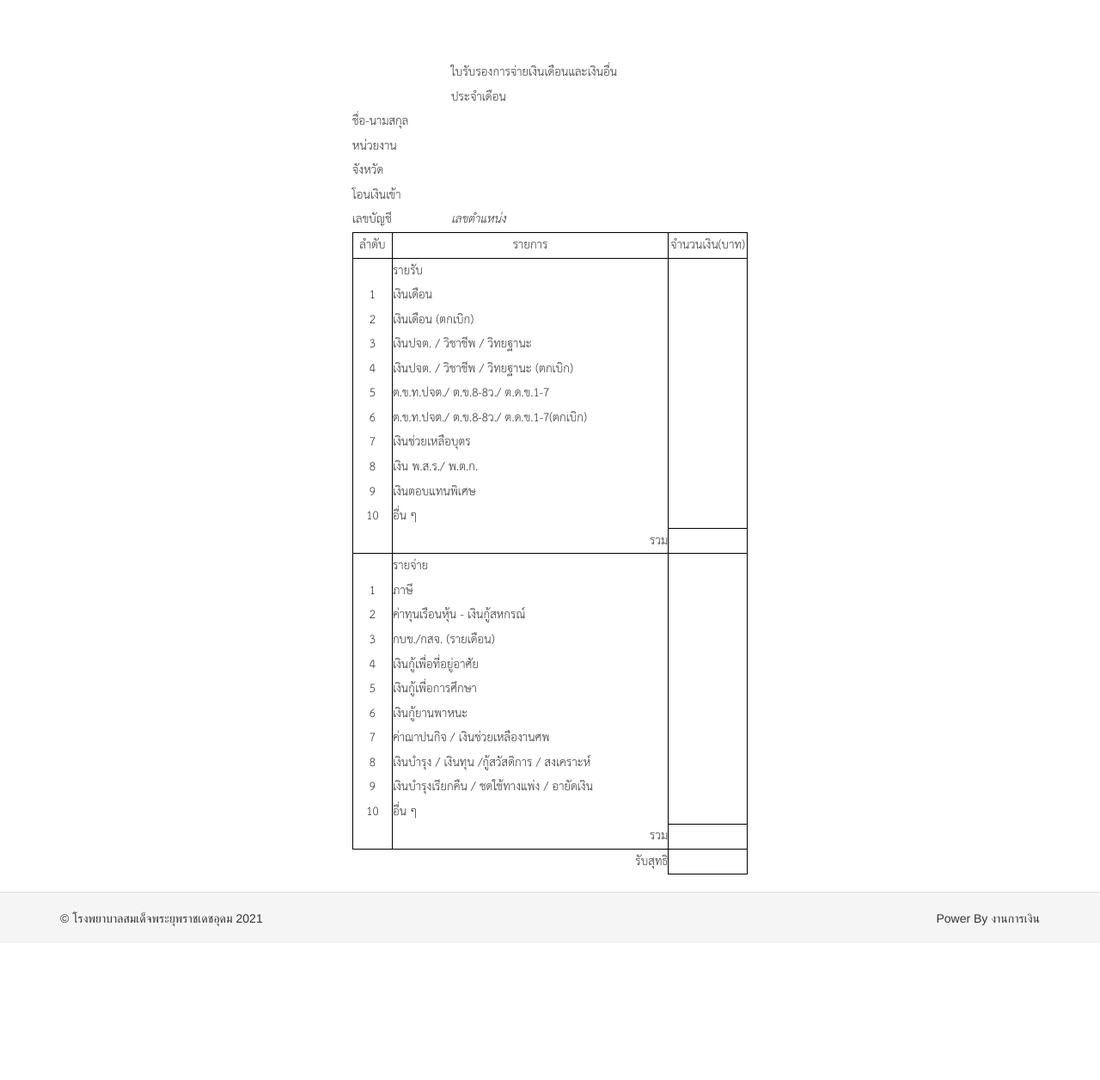
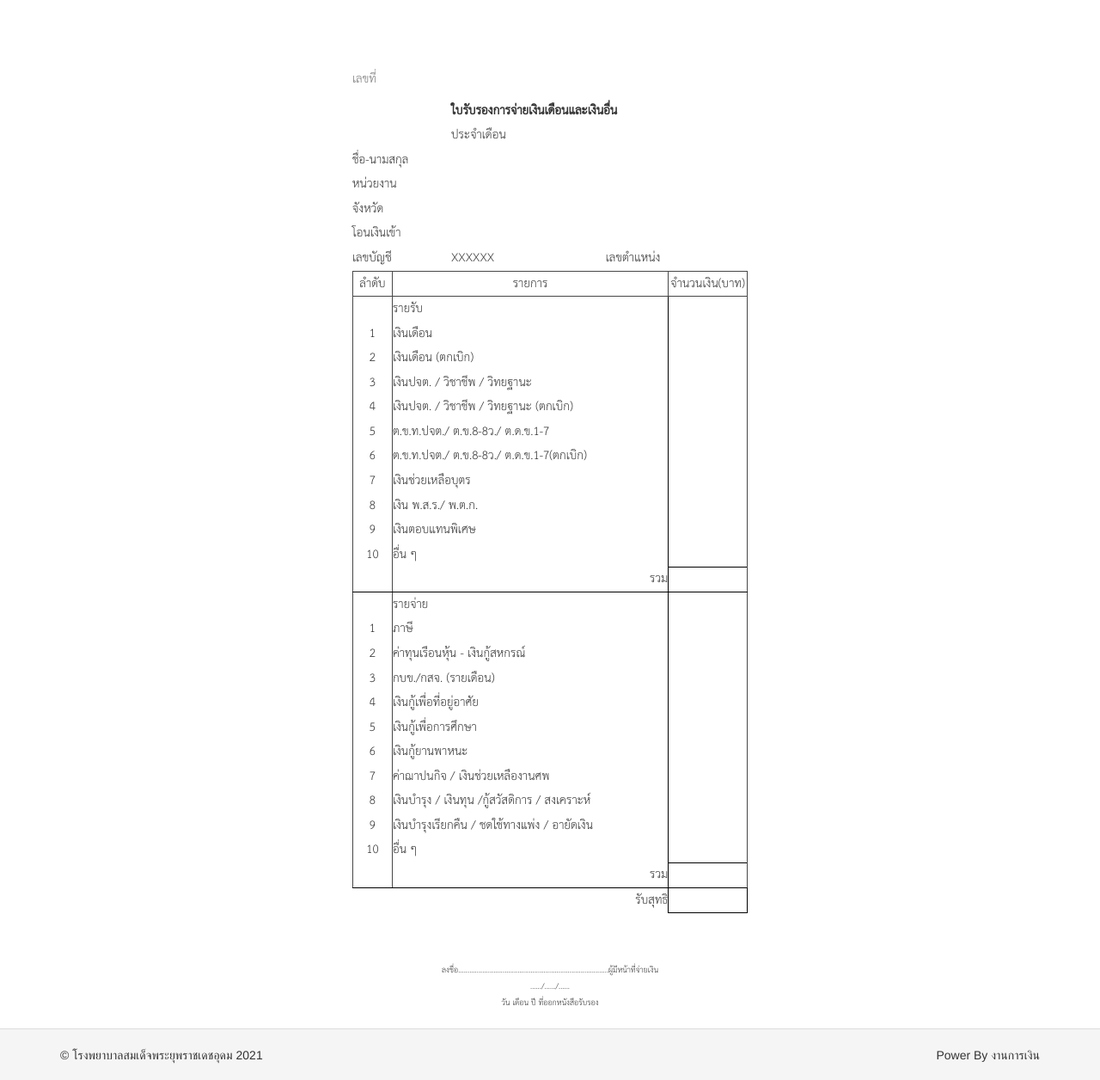
Before and after one commit to jhaturaphat/financedetudomhospital, a Yii app: template views/government-salary/slip.php in a window 1280 px wide. Shown: the whole page at 86% size. Before the commit the page ends 1078 px from the top, so only its background shows below. Run offline with PHP 8.4 and a stand-in for Yii, Linux system fonts and the light colour scheme; the template is opened without the code that fills it, so the values that code supplies are empty; some libraries are stand-ins or nearby versions.

Commit message:
complete pdf thai

```diff
--- a/assets/AppAsset.php
+++ b/assets/AppAsset.php
@@ -20,7 +20,7 @@ class AppAsset extends AssetBundle
     public $basePath = '@webroot';
     public $baseUrl = '@web';
     public $css = [
-        'css/site.css',
+        'css/site.css'
     ];
     public $js = [
     ];
--- a/views/government-salary/slip.php
+++ b/views/government-salary/slip.php
@@ -4,10 +4,11 @@
 ?>
 
 <div class="slip-container">
-    <table id="title">
+    <table id="t-title">
+        <caption class="hidden-print">เลขที่ <?= $model->id_gs ?></caption>
         <tr>
             <td class="b-none" width="25%"></td>
-            <td class="b-none" width="75%">ใบรับรองการจ่ายเงินเดือนและเงินอื่น</td>
+            <td class="b-none f-bold" width="75%">ใบรับรองการจ่ายเงินเดือนและเงินอื่น</td>
         </tr>
         <tr>
             <td class="b-none" width="25%"></td>
@@ -35,146 +36,155 @@
         </tr>
         <tr>
             <td class="b-none" width="25%">เลขบัญชี</td>
-            <td class="b-none" width="75%"><?= $model->numberbank_gs ?> <i>เลขตำแหน่ง <?= $model->position_numbe_gs ?></i></td>
+            <td class="b-none" width="75%"><?= substr_replace($model->numberbank_gs,'XXXXXX',0,6) ?>
+                &nbsp;&nbsp;&nbsp;&nbsp;&nbsp;&nbsp;&nbsp;&nbsp;&nbsp;&nbsp;&nbsp;&nbsp;&nbsp;&nbsp;&nbsp;
+                &nbsp;&nbsp;&nbsp;&nbsp;&nbsp;&nbsp;&nbsp;&nbsp;&nbsp;&nbsp;&nbsp;&nbsp;
+                เลขตำแหน่ง <?= $model->position_numbe_gs ?>
+            </td>
         </tr>
     </table>
-    <table>
+    <table id="t-body">
         <tr>
-            <td class="text-center" width="10%">ลำดับ</td>
-            <td class="text-center" width="70%">รายการ</td>
-            <td class="text-center" width="20%">จำนวนเงิน(บาท)</td>
+            <td class="text-center" width="10%" style="border:1px solid #474747;">ลำดับ</td>
+            <td class="text-center" width="70%" style="border:1px solid #474747;">รายการ</td>
+            <td class="text-center" width="20%" style="border:1px solid #474747;">จำนวนเงิน(บาท)</td>
         </tr>
         <tr>
-            <td class="text-center" width="10%"></td>
+            <td class="text-center" width="10%" style="border-right:1px solid #474747; border-left:1px solid #474747;"></td>
             <td class="text-left" width="70%">รายรับ</td>
-            <td class="text-center" width="20%"></td>
+            <td class="text-center" width="20%" style="border-right:1px solid #474747; border-left:1px solid #474747;"></td>
         </tr>
         <tr>
-            <td class="text-center" width="10%">1</td>
+            <td class="text-center" width="10%" style="border-right:1px solid #474747; border-left:1px solid #474747;">1</td>
             <td class="text-left" width="70%">เงินเดือน</td>
-            <td class="text-center" width="20%"><?= $model->dr_1 ?></td>
+            <td class="text-center" width="20%" style="border-right:1px solid #474747; border-left:1px solid #474747;"><?= $model->dr_1 ?></td>
         </tr>
         <tr>
-            <td class="text-center" width="10%">2</td>
+            <td class="text-center" width="10%" style="border-right:1px solid #474747; border-left:1px solid #474747;">2</td>
             <td class="text-left" width="70%">เงินเดือน (ตกเบิก)</td>
-            <td class="text-center" width="20%"><?= ($model->dr_2 == ".00"? "-":$model->dr_2) ?></td>
+            <td class="text-center" width="20%" style="border-right:1px solid #474747; border-left:1px solid #474747;"><?= ($model->dr_2 == ".00"? "-":$model->dr_2) ?></td>
         </tr>
         <tr>
-            <td class="text-center" width="10%">3</td>
+            <td class="text-center" width="10%" style="border-right:1px solid #474747; border-left:1px solid #474747;">3</td>
             <td class="text-left" width="70%">เงินปจต. / วิชาชีพ / วิทยฐานะ</td>
-            <td class="text-center" width="20%"><?= ($model->dr_3 == ".00"? "-":$model->dr_3) ?></td>
+            <td class="text-center" width="20%" style="border-right:1px solid #474747; border-left:1px solid #474747;"><?= ($model->dr_3 == ".00"? "-":$model->dr_3) ?></td>
         </tr>
         <tr>
-            <td class="text-center" width="10%">4</td>
+            <td class="text-center" width="10%" style="border-right:1px solid #474747; border-left:1px solid #474747;">4</td>
             <td class="text-left" width="70%">เงินปจต. / วิชาชีพ / วิทยฐานะ (ตกเบิก)</td>
-            <td class="text-center" width="20%"><?= ($model->dr_4 == ".00"? "-":$model->dr_4)?></td>
+            <td class="text-center" width="20%" style="border-right:1px solid #474747; border-left:1px solid #474747;"><?= ($model->dr_4 == ".00"? "-":$model->dr_4)?></td>
         </tr>
         <tr>
-            <td class="text-center" width="10%">5</td>
+            <td class="text-center" width="10%" style="border-right:1px solid #474747; border-left:1px solid #474747;">5</td>
             <td class="text-left" width="70%">ต.ข.ท.ปจต./ ต.ข.8-8ว./ ต.ด.ข.1-7</td>
-            <td class="text-center" width="20%"><?= ($model->dr_5 == ".00"? "-":$model->dr_5) ?></td>
+            <td class="text-center" width="20%" style="border-right:1px solid #474747; border-left:1px solid #474747;"><?= ($model->dr_5 == ".00"? "-":$model->dr_5) ?></td>
         </tr>
         <tr>
-            <td class="text-center" width="10%">6</td>
+            <td class="text-center" width="10%" style="border-right:1px solid #474747; border-left:1px solid #474747;">6</td>
             <td class="text-left" width="70%">ต.ข.ท.ปจต./ ต.ข.8-8ว./ ต.ด.ข.1-7(ตกเบิก)</td>
-            <td class="text-center" width="20%"><?= ($model->dr_6 == ".00"? "-":$model->dr_6) ?></td>
+            <td class="text-center" width="20%" style="border-right:1px solid #474747; border-left:1px solid #474747;"><?= ($model->dr_6 == ".00"? "-":$model->dr_6) ?></td>
         </tr>
         <tr>
-            <td class="text-center" width="10%">7</td>
+            <td class="text-center" width="10%" style="border-right:1px solid #474747; border-left:1px solid #474747;">7</td>
             <td class="text-left" width="70%">เงินช่วยเหลือบุตร</td>
-            <td class="text-center" width="20%"><?= ($model->dr_7 == ".00"? "-":$model->dr_7) ?></td>
+            <td class="text-center" width="20%" style="border-right:1px solid #474747; border-left:1px solid #474747;"><?= ($model->dr_7 == ".00"? "-":$model->dr_7) ?></td>
         </tr>
         <tr>
-            <td class="text-center" width="10%">8</td>
+            <td class="text-center" width="10%" style="border-right:1px solid #474747; border-left:1px solid #474747;">8</td>
             <td class="text-left" width="70%">เงิน พ.ส.ร./ พ.ต.ก.</td>
-            <td class="text-center" width="20%"><?= ($model->dr_8 == ".00"? "-":$model->dr_8) ?></td>
+            <td class="text-center" width="20%" style="border-right:1px solid #474747; border-left:1px solid #474747;"><?= ($model->dr_8 == ".00"? "-":$model->dr_8) ?></td>
         </tr>
         <tr>
-            <td class="text-center" width="10%">9</td>
+            <td class="text-center" width="10%" style="border-right:1px solid #474747; border-left:1px solid #474747;">9</td>
             <td class="text-left" width="70%">เงินตอบแทนพิเศษ</td>
-            <td class="text-center" width="20%"><?= ($model->dr_9 == ".00"? "-":$model->dr_9) ?></td>
+            <td class="text-center" width="20%" style="border-right:1px solid #474747; border-left:1px solid #474747;"><?= ($model->dr_9 == ".00"? "-":$model->dr_9) ?></td>
         </tr>
         <tr>
-            <td class="text-center" width="10%">10</td>
-            <td class="text-left" width="70%">อื่น ๆ</td>
-            <td class="text-center" width="20%"><?= ($model->dr_10 == ".00"? "-":$model->dr_10) ?></td>
+            <td class="text-center" width="10%" style="border-right:1px solid #474747; border-left:1px solid #474747;">10</td>
+            <td class="text-left" width="70%" >อื่น ๆ</td>
+            <td class="text-center" width="20%" style="border-right:1px solid #474747; border-left:1px solid #474747;"><?= ($model->dr_10 == ".00"? "-":$model->dr_10) ?></td>
         </tr>
         <tr>
-            <td class="text-center b-b" width="10%"></td>
-            <td class="text-right b-b" width="70%">รวม</td>
-            <td class="text-center b-all" width="20%"><?= $model->sum_dr ?></td>
+            <td class="text-center b-b" width="10%" style="border-right:1px solid #474747; border-left:1px solid #474747;"></td>
+            <td class="text-right b-b" width="70%" style="text-align:right">รวม</td>
+            <td class="text-center b-all" width="20%" style="border-right:1px solid #474747; border-left:1px solid #474747;"><?= $model->sum_dr ?></td>
         </tr>
         <!-- รายการหัก -->
         <tr>
-            <td class="text-center" width="10%"></td>
+            <td class="text-center" width="10%" style="border-right:1px solid #474747; border-left:1px solid #474747;"></td>
             <td class="text-left" width="70%">รายจ่าย</td>
-            <td class="text-center" width="20%"></td>
+            <td class="text-center" width="20%" style="border-right:1px solid #474747; border-left:1px solid #474747;"></td>
         </tr>
         <tr>
-            <td class="text-center" width="10%">1</td>
+            <td class="text-center" width="10%" style="border-right:1px solid #474747; border-left:1px solid #474747;">1</td>
             <td class="text-left" width="70%">ภาษี</td>
-            <td class="text-center" width="20%"><?= $model->cr_1 ?></td>
+            <td class="text-center" width="20%" style="border-right:1px solid #474747; border-left:1px solid #474747;"><?= ($model->cr_1 == ".00"?"-":$model->cr_1) ?></td>
         </tr>
         <tr>
-            <td class="text-center" width="10%">2</td>
+            <td class="text-center" width="10%" style="border-right:1px solid #474747; border-left:1px solid #474747;">2</td>
             <td class="text-left" width="70%">ค่าทุนเรือนหุ้น - เงินกู้สหกรณ์</td>
-            <td class="text-center" width="20%"><?= $model->cr_2 ?></td>
+            <td class="text-center" width="20%" style="border-right:1px solid #474747; border-left:1px solid #474747;"><?= ($model->cr_2 == ".00"?"-":$model->cr_2) ?></td>
         </tr>
         <tr>
-            <td class="text-center" width="10%">3</td>
+            <td class="text-center" width="10%" style="border-right:1px solid #474747; border-left:1px solid #474747;">3</td>
             <td class="text-left" width="70%">กบข./กสจ. (รายเดือน)</td>
-            <td class="text-center" width="20%"><?= $model->cr_3 ?></td>
+            <td class="text-center" width="20%" style="border-right:1px solid #474747; border-left:1px solid #474747;"><?= ($model->cr_3 == ".00"?"-":$model->cr_3) ?></td>
         </tr>
         <tr>
-            <td class="text-center" width="10%">4</td>
+            <td class="text-center" width="10%" style="border-right:1px solid #474747; border-left:1px solid #474747;">4</td>
             <td class="text-left" width="70%">เงินกู้เพื่อที่อยู่อาศัย</td>
-            <td class="text-center" width="20%"><?= $model->cr_4 ?></td>
+            <td class="text-center" width="20%" style="border-right:1px solid #474747; border-left:1px solid #474747;"><?= ($model->cr_4 == ".00"?"-":$model->cr_4) ?></td>
         </tr>
         <tr>
-            <td class="text-center" width="10%">5</td>
+            <td class="text-center" width="10%" style="border-right:1px solid #474747; border-left:1px solid #474747;">5</td>
             <td class="text-left" width="70%">เงินกู้เพื่อการศึกษา</td>
-            <td class="text-center" width="20%"><?= $model->cr_5 ?></td>
+            <td class="text-center" width="20%" style="border-right:1px solid #474747; border-left:1px solid #474747;"><?= ($model->cr_5 == ".00"?"-":$model->cr_5) ?></td>
         </tr>
         <tr>
-            <td class="text-center" width="10%">6</td>
+            <td class="text-center" width="10%" style="border-right:1px solid #474747; border-left:1px solid #474747;">6</td>
             <td class="text-left" width="70%">เงินกู้ยานพาหนะ</td>
-            <td class="text-center" width="20%"><?= $model->cr_6 ?></td>
+            <td class="text-center" width="20%" style="border-right:1px solid #474747; border-left:1px solid #474747;"><?= ($model->cr_6 == ".00"?"-":$model->cr_6) ?></td>
         </tr>
         <tr>
-            <td class="text-center" width="10%">7</td>
+            <td class="text-center" width="10%" style="border-right:1px solid #474747; border-left:1px solid #474747;">7</td>
             <td class="text-left" width="70%">ค่าฌาปนกิจ / เงินช่วยเหลืองานศพ</td>
-            <td class="text-center" width="20%"><?= $model->cr_7 ?></td>
+            <td class="text-center" width="20%" style="border-right:1px solid #474747; border-left:1px solid #474747;"><?= ($model->cr_7 == ".00"?"-":$model->cr_7) ?></td>
         </tr>
         <tr>
-            <td class="text-center" width="10%">8</td>
+            <td class="text-center" width="10%" style="border-right:1px solid #474747; border-left:1px solid #474747;">8</td>
             <td class="text-left" width="70%">เงินบำรุง / เงินทุน /กู้สวัสดิการ / สงเคราะห์</td>
-            <td class="text-center" width="20%"><?= $model->cr_8 ?></td>
+            <td class="text-center" width="20%" style="border-right:1px solid #474747; border-left:1px solid #474747;"><?= ($model->cr_8 == ".00"?"-":$model->cr_8) ?></td>
         </tr>
         <tr>
-            <td class="text-center" width="10%">9</td>
+            <td class="text-center" width="10%" style="border-right:1px solid #474747; border-left:1px solid #474747;">9</td>
             <td class="text-left" width="70%">เงินบำรุงเรียกคืน / ชดใช้ทางแพ่ง / อายัดเงิน</td>
-            <td class="text-center" width="20%"><?= $model->cr_9 ?></td>
+            <td class="text-center" width="20%" style="border-right:1px solid #474747; border-left:1px solid #474747;"><?= ($model->cr_9 == ".00"?"-":$model->cr_9) ?></td>
         </tr>
         <tr>
-            <td class="text-center" width="10%">10</td>
+            <td class="text-center" width="10%" style="border-right:1px solid #474747; border-left:1px solid #474747;">10</td>
             <td class="text-left" width="70%">อื่น ๆ</td>
-            <td class="text-center" width="20%"><?= $model->cr_10 ?></td>
+            <td class="text-center" width="20%" style="border-right:1px solid #474747; border-left:1px solid #474747;"><?= ($model->cr_10 == ".00"?"-":$model->cr_10) ?></td>
         </tr>
         <tr>
-            <td class="text-center b-b" width="10%"></td>
+            <td class="text-center b-b" width="10%" style="border-right:1px solid #474747; border-left:1px solid #474747;"></td>
             <td class="text-right b-b" width="70%">รวม</td>
-            <td class="text-center b-all" width="20%"><?= $model->sum_cr ?></td>
+            <td class="text-center b-all" width="20%" style="border-right:1px solid #474747; border-left:1px solid #474747;"><?= $model->sum_cr ?></td>
         </tr>
         <tr>
             <td class="text-center b-l-r-none" width="10%"></td>
-            <td class="text-right b-l-r-none" width="70%">รับสุทธิ</td>
+            <td class="text-right b-l-r-none" width="70%" style="text-align:right">รับสุทธิ</td>
             <td class="text-center b-l b-r b-b" width="20%"><?= $model->net_salary ?></td>
         </tr>
-
     </table>
+    <br><br>
+    <div class="text-center" style="font-family: sarabun; font-size: 10pt; text-align:center">
+        ลงชื่อ.................................................................................ผู้มีหน้าที่จ่ายเงิน<br>
+        ....../....../...... <br>
+        วัน เดือน ปี ที่ออกหนังสือรับรอง
+    </div>
 </div>
 
 
 
 <?php
-$this->registerCssFile("@web/css/slip.css");
+ $this->registerCssFile("@web/css/slip.css");
--- a/web/css/slip.css
+++ b/web/css/slip.css
@@ -1,25 +1,26 @@
 @font-face {
-    font-family: thsarabunnew;
-    src: url(../font/THSarabunNew.ttf);
+    font-family: sarabun;
+    src: url(../fonts/THSarabunNew.ttf);
   }
 
-#title {
+.slip-container{
+    font-family: "sarabun";
+    font-size:15pt;
+    margin: 0 auto;
+    width:460px !important;
+}
+
+#t-title {
     width: 100%;
 }
-#title tr td{
+#t-title tr td{
     border: none;
 }
 
 table{
     width:100%;
 }
-caption {
-    padding-top: 3px !important;
-    padding-bottom: 3px !important;
-    text-align: center !important;
-    color: black !important;
-}
-tr:nth-child(1)>td{
+tr:nth-child(1) > td{
     border:1px solid black;
 }
 .b-none{
@@ -29,16 +30,14 @@ tr:nth-child(1)>td{
     border-right: none;
     border-left: none;
 }
+.f-bold{
+    font-weight: bold;
+}
 tr>td{
     border-left: 1px solid black;
     border-right: 1px solid black;
 }
-.slip-container{
-    font-family: "thsarabunnew";
-    font-size:15pt;
-    margin: 0 auto;
-    width:460px !important;
-}
+
 .center{
     margin:0 auto;
 }
@@ -61,8 +60,44 @@ tr>td{
 
 
 @media print {
+    @page{
+        margin-top: 15px;
+    }
+    body{
+        line-height: 1.1;
+    }
+    caption{
+        display: none;
+    }
     .slip-container{
         margin: 0 auto;
-        width:460px !important;
+        width:320px !important;
+        font-size: 15pt;
     }
+    table{
+        border-collapse: collapse;
+        border-spacing: 0;
+    }
+    #t-title{
+        line-height: 1.1;
+        margin-top: -40px;
+        font-family: "sarabun";
+    }
+    #t-title tr td:nth-child(1){
+        text-align: left;
+    }
+    #t-body{
+        font-family: "sarabun";
+        line-height: .9;
+    }
+    #t-body tr td:nth-child(3){
+        text-align: center;
+    }
+    #t-body tr td:nth-child(1){
+        text-align: center;
+    }
+    #t-body tr td:nth-child(2){
+        padding-left: 5px;
+    }
+
   }
```
Also changed, not shown: controllers/GovernmentSalaryController.php (+13 -5 lines), web/fonts/AngsanaUPC.ttf (added), web/fonts/THSarabunNew Bold.ttf (renamed from web/font/THSarabunNew Bold.ttf), web/fonts/THSarabunNew BoldItalic.ttf (renamed from web/font/THSarabunNew BoldItalic.ttf), web/fonts/THSarabunNew Italic.ttf (renamed from web/font/THSarabunNew Italic.ttf), web/fonts/THSarabunNew.ttf (renamed from web/font/THSarabunNew.ttf).
